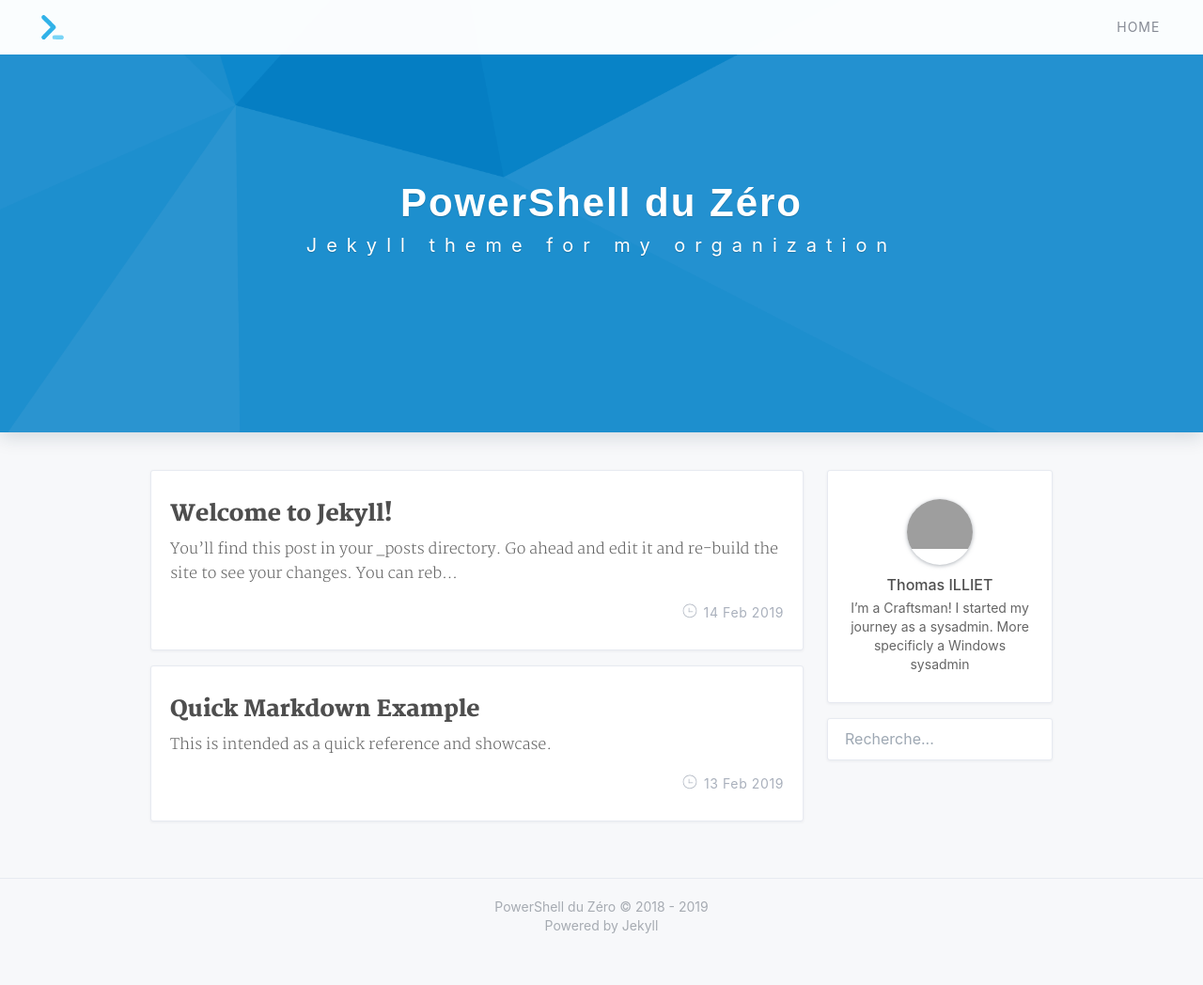
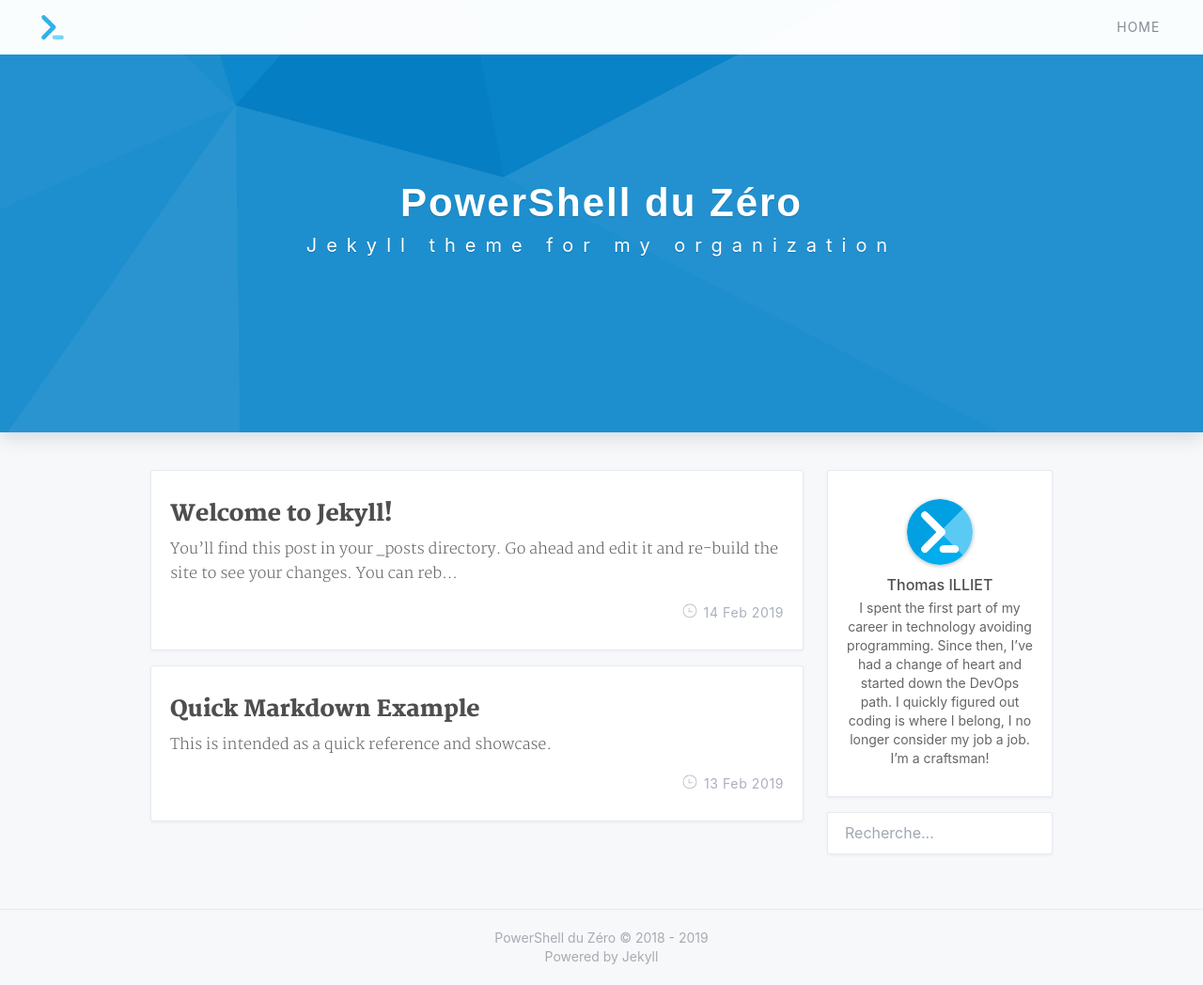
Before and after one commit to RadiumP/jekyll-theme-pdz, a Jekyll site: the page built from index.html, in a window 1280 px wide and 1048 px high. Shown: the whole window at 94% size. Built offline with Jekyll 4.4.1, drawn with Linux system fonts in a browser that asks for light colours; the list of posts is cut into pages by our own code; grey boxes are pictures that could not be loaded.

Commit message:
🔧 Update jekyll configuration

```diff
--- a/_config.yml
+++ b/_config.yml
@@ -9,7 +9,7 @@
 
 # Github settings
 github:
-  repository_url: https://github.com/Powershell-du-Zero/Blog
+  repository_url: https://github.com/Powershell-du-Zero/jekyll-theme-pdz
   branch: master
 
 # Navigation menu settings
@@ -22,8 +22,8 @@
 
 # Author
 author: Thomas ILLIET
-bio: I’m a Craftsman! I started my journey as a sysadmin. More specificly a Windows sysadmin
-avatar: https://media.licdn.com/dms/image/C4E03AQHZRNTrn7YFLQ/profile-displayphoto-shrink_200_200/0?e=1555545600&v=beta&t=y_giNqdwz1ESTqY9o6cykWTxUxnTe3ZOwB3KI9ZSPxo
+bio: I spent the first part of my career in technology avoiding programming. Since then, I’ve had a change of heart and started down the DevOps path. I quickly figured out coding is where I belong, I no longer consider my job a job. I’m a craftsman!
+avatar: assets/img/logo.png
 
 # Search
 search: true
```
